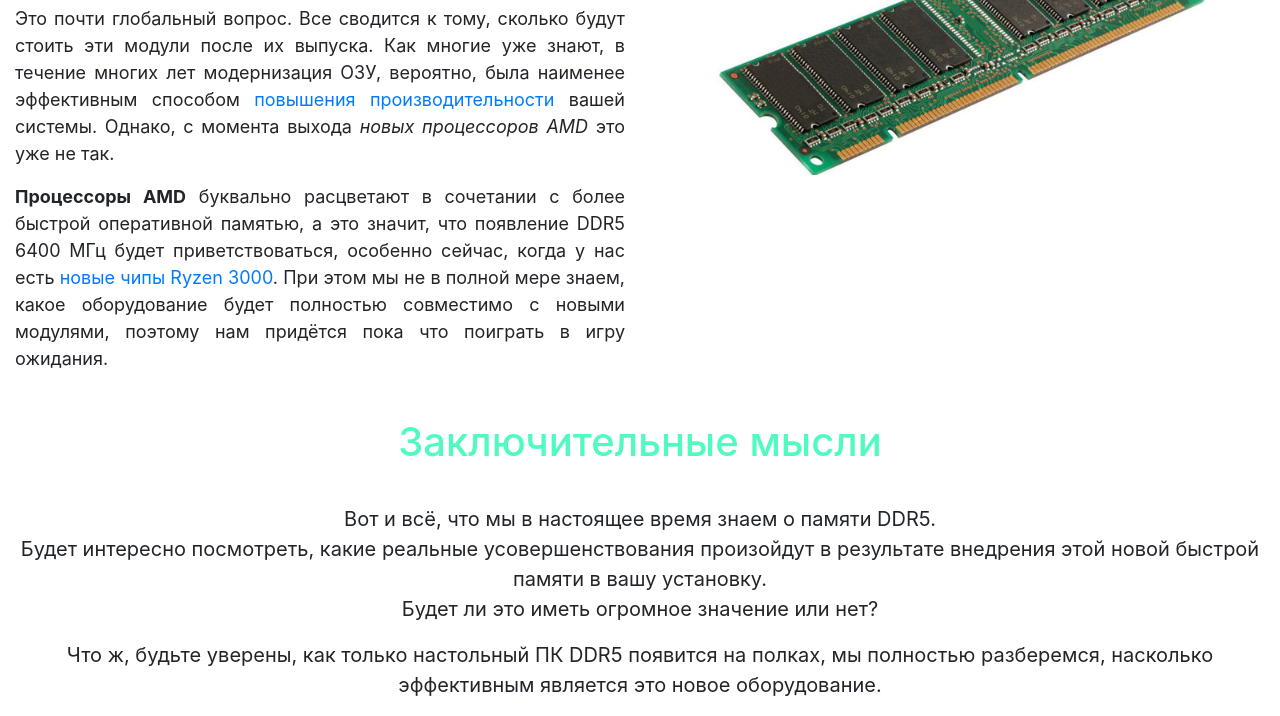
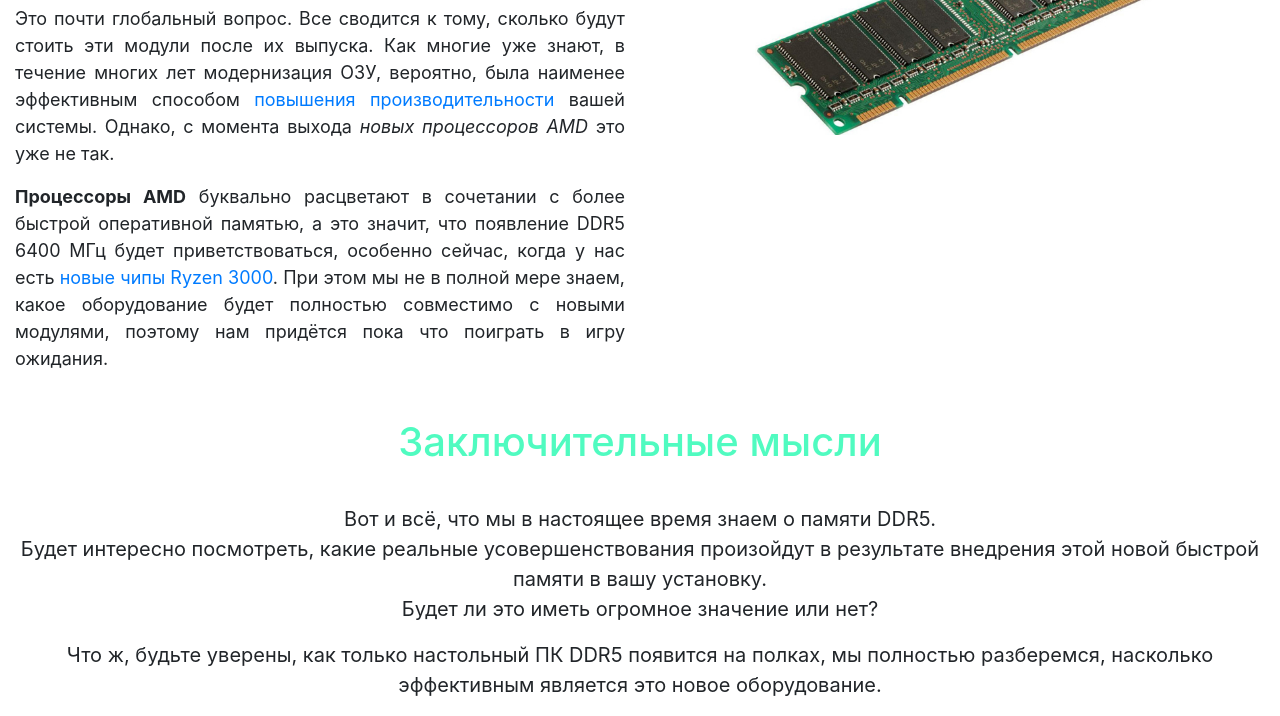
Before and after one commit to Andrew-N27/DDR4vsDDR5, a plain HTML site: page index.html in a window 1280 px wide. Shown: the part 420-1136 px from the top of the page. Drawn offline with nearby package versions, Linux system fonts and the light colour scheme.

Commit message:
Update index.html

```diff
--- a/index.html
+++ b/index.html
@@ -74,7 +74,7 @@
                     При этом мы не в полной мере знаем, какое оборудование будет полностью совместимо с новыми модулями,
                     поэтому нам придётся пока что поиграть в игру ожидания.</p>
             </div>
-            <div class="col-xl-6" style="padding: 30px 0;">
+            <div class="col-xl-6" style="padding: 30px 50px;">
                 <img src="images/DDR-5.jpg" alt="image" class="img-fluid">
             </div>
         </div>
```
